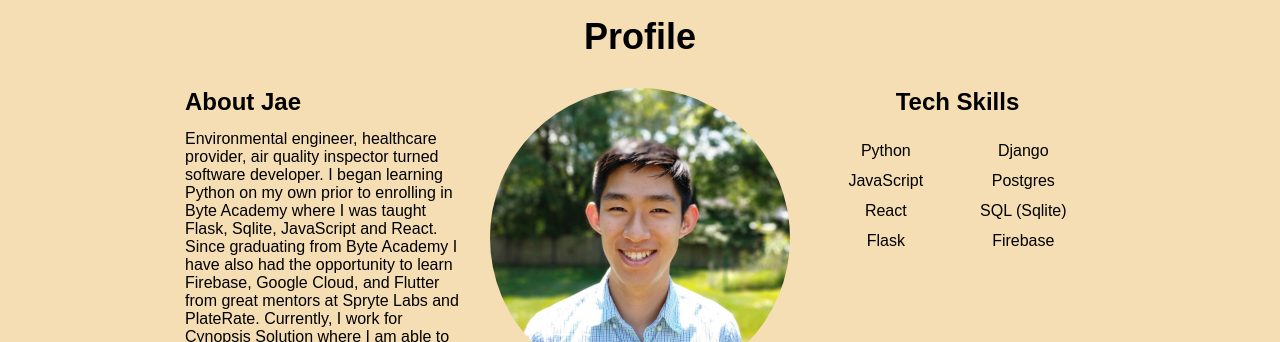
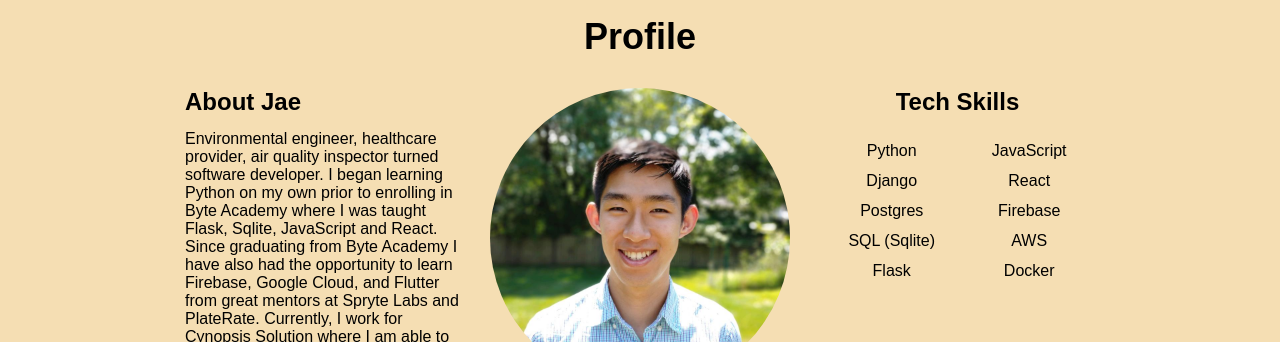
Before and after one commit to kwonj1234/my_website, a React (Create React App) app: page / in a window 1280 px wide. Shown: the part 802-1144 px from the top of the page. Built offline with nearby package versions, Linux system fonts and the light colour scheme.

Commit message:
add skills

```diff
--- a/src/components/About.js
+++ b/src/components/About.js
@@ -32,15 +32,18 @@ export default function About(props) {
 						<div className="row">
 							<ul className="no-style">
 								<li>Python</li>
-								<li>JavaScript</li>
-								<li>React</li>
-								<li>Flask</li>
-							</ul>
-							<ul className="no-style">
 								<li>Django</li>
 								<li>Postgres</li>
 								<li>SQL (Sqlite)</li>
+								<li>Flask</li>
+
+							</ul>
+							<ul className="no-style">
+								<li>JavaScript</li>
+								<li>React</li>
 								<li>Firebase</li>
+								<li>AWS</li>
+								<li>Docker</li>
 							</ul>
 						</div>
 					</div>
```
